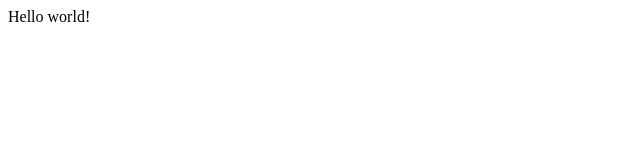
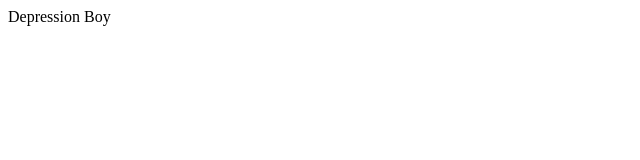
Before and after one commit to A-A-Z/depression-boy-jam, a Gatsby site: page / in a window 1280 px wide. Shown: the full height of the page, 0-640 px from the left. Built offline with nearby package versions, Linux system fonts and the light colour scheme; Gatsby itself is replaced by a stand-in of ours.

Commit message:
Updating basics

```diff
--- a/package.json
+++ b/package.json
@@ -1,6 +1,8 @@
 {
-  "name": "gatsby-starter-hello-world",
-  "description": "Gatsby hello world starter",
+  "name": "depression-boy-jam",
+  "description": "Deoression Boy site",
+  "version": "1.0.0",
+  "author": "Paul K Lynch <pkl@artofpkl.com>",
   "license": "MIT",
   "scripts": {
     "develop": "gatsby develop",
--- a/src/pages/index.js
+++ b/src/pages/index.js
@@ -1,3 +1,9 @@
 import React from "react"
 
-export default () => <div>Hello world!</div>
+export default class IndexPage extends React.Component {
+  render() {
+    return (
+      <div>Depression Boy</div>
+    )
+  }
+}
```
Also changed, not shown: 1 other file.
